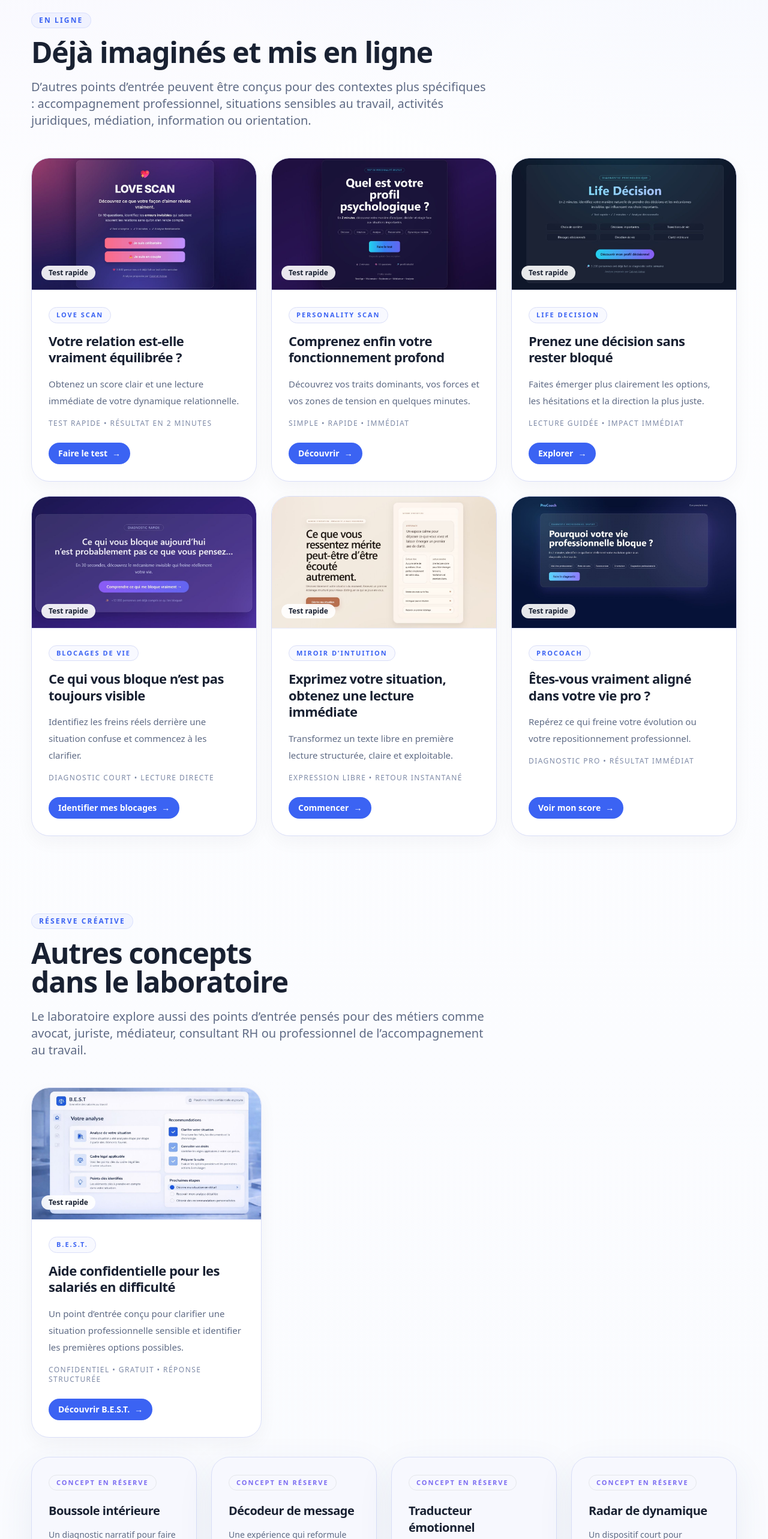
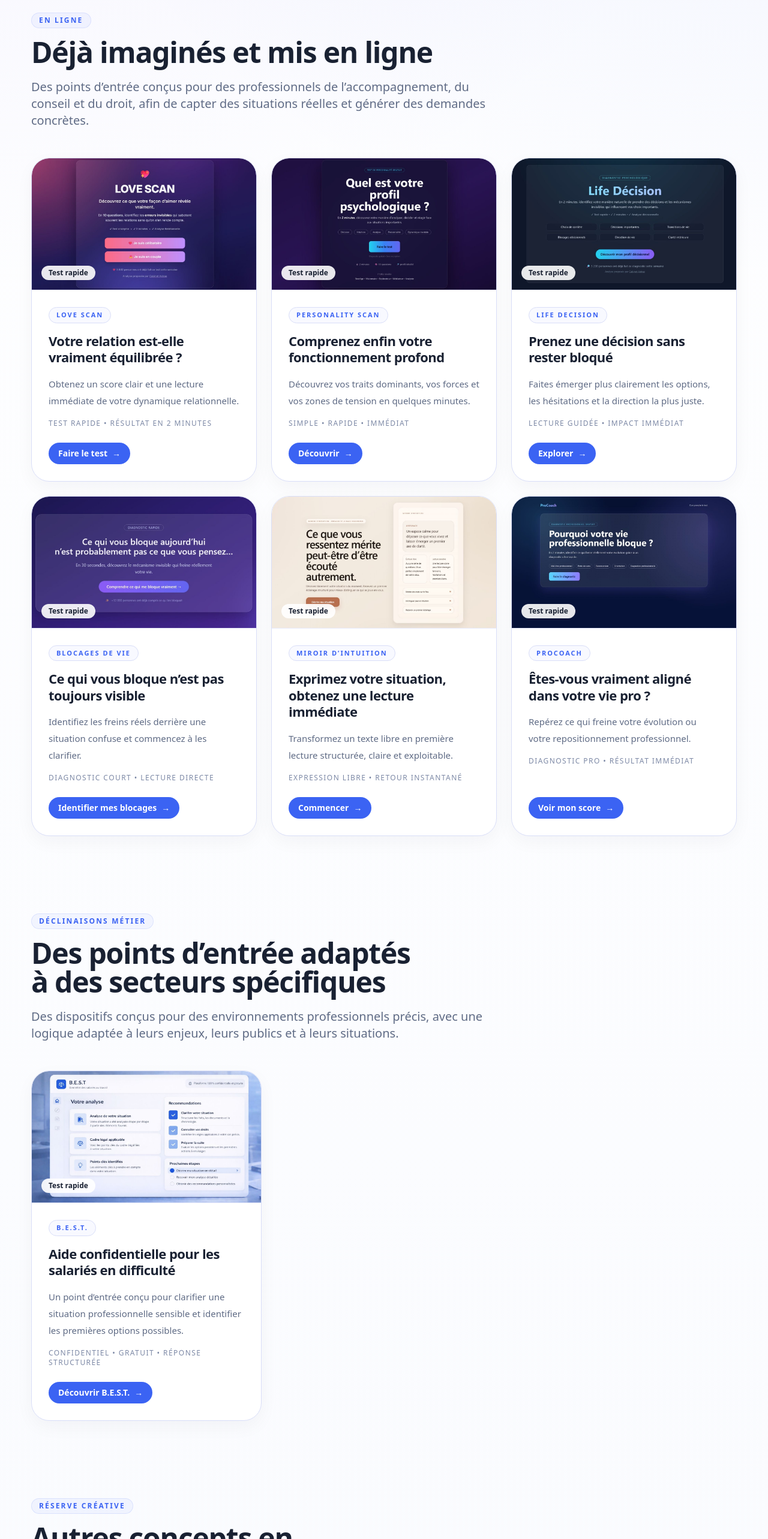
Before and after one commit to arnaudcrestey/portail-site-vitrine, a Next.js app: page /concepts in a window 1280 px wide. Shown: the part 920-3486 px from the top of the page at 60% size. Built offline with nearby package versions, Linux system fonts and the light colour scheme.

Commit message:
Update page.tsx

```diff
--- a/app/concepts/page.tsx
+++ b/app/concepts/page.tsx
@@ -6,10 +6,12 @@ import { conceptProjects, featuredLabProject, reserveConcepts } from '@/data/sit
 export const metadata = {
   title: 'Laboratoire de concepts',
   description:
-    'Un catalogue vivant de pièges à trafic intelligents, démonstrateurs de savoir-faire, mini-sites et dispositifs digitaux premium.',
+    'Un catalogue vivant de points d’entrée intelligents, démonstrateurs de savoir-faire, mini-sites et dispositifs digitaux premium.',
 };
 
 export default function ConceptsPage() {
+  const sectorProjects = [featuredLabProject];
+
   return (
     <>
       <PageHero
@@ -25,7 +27,7 @@ export default function ConceptsPage() {
           <SectionHeading
             eyebrow="En ligne"
             title="Déjà imaginés et mis en ligne"
-      description="D’autres points d’entrée peuvent être conçus pour des contextes plus spécifiques : accompagnement professionnel, situations sensibles au travail, activités juridiques, médiation, information ou orientation."
+            description="Des points d’entrée conçus pour des professionnels de l’accompagnement, du conseil et du droit, afin de capter des situations réelles et générer des demandes concrètes."
           />
           <div className="mt-12 grid gap-6 md:grid-cols-2 xl:grid-cols-3">
             {conceptProjects.map((project) => (
@@ -38,14 +40,26 @@ export default function ConceptsPage() {
       <section className="section-spacing pt-4">
         <div className="container-layout">
           <SectionHeading
-      eyebrow="Réserve créative"
-      title="Autres concepts dans le laboratoire"
-      description="Le laboratoire explore aussi des points d’entrée pensés pour des métiers comme avocat, juriste, médiateur, consultant RH ou professionnel de l’accompagnement au travail."
+            eyebrow="Déclinaisons métier"
+            title="Des points d’entrée adaptés à des secteurs spécifiques"
+            description="Des dispositifs conçus pour des environnements professionnels précis, avec une logique adaptée à leurs enjeux, leurs publics et à leurs situations."
           />
 
           <div className="mt-12 max-w-sm">
-      <ProjectShowcaseCard project={featuredLabProject} />
+            {sectorProjects.map((project) => (
+              <ProjectShowcaseCard key={project.slug} project={project} />
+            ))}
           </div>
+        </div>
+      </section>
+
+      <section className="section-spacing pt-4">
+        <div className="container-layout">
+          <SectionHeading
+            eyebrow="Réserve créative"
+            title="Autres concepts en cours de développement"
+            description="Des briques et concepts prêts à être développés pour enrichir ou adapter un point d’entrée selon les besoins."
+          />
 
           <div className="mt-8 grid gap-6 md:grid-cols-2 xl:grid-cols-4">
             {reserveConcepts.map((concept) => (
@@ -77,7 +91,8 @@ export default function ConceptsPage() {
                 Vous avez une activité, une audience ou une idée à faire émerger ?
               </h2>
               <p className="mt-5 text-lg leading-8 text-slate">
-                Je conçois des points d’entrée adaptés à votre activité pour capter l’attention et générer des demandes qualifiées.
+                Je conçois des points d’entrée adaptés à votre activité pour capter
+                l’attention et générer des demandes qualifiées.
               </p>
               <a
                 href="/contact"
```
Lines whose indentation alone changed are shown as unchanged.
